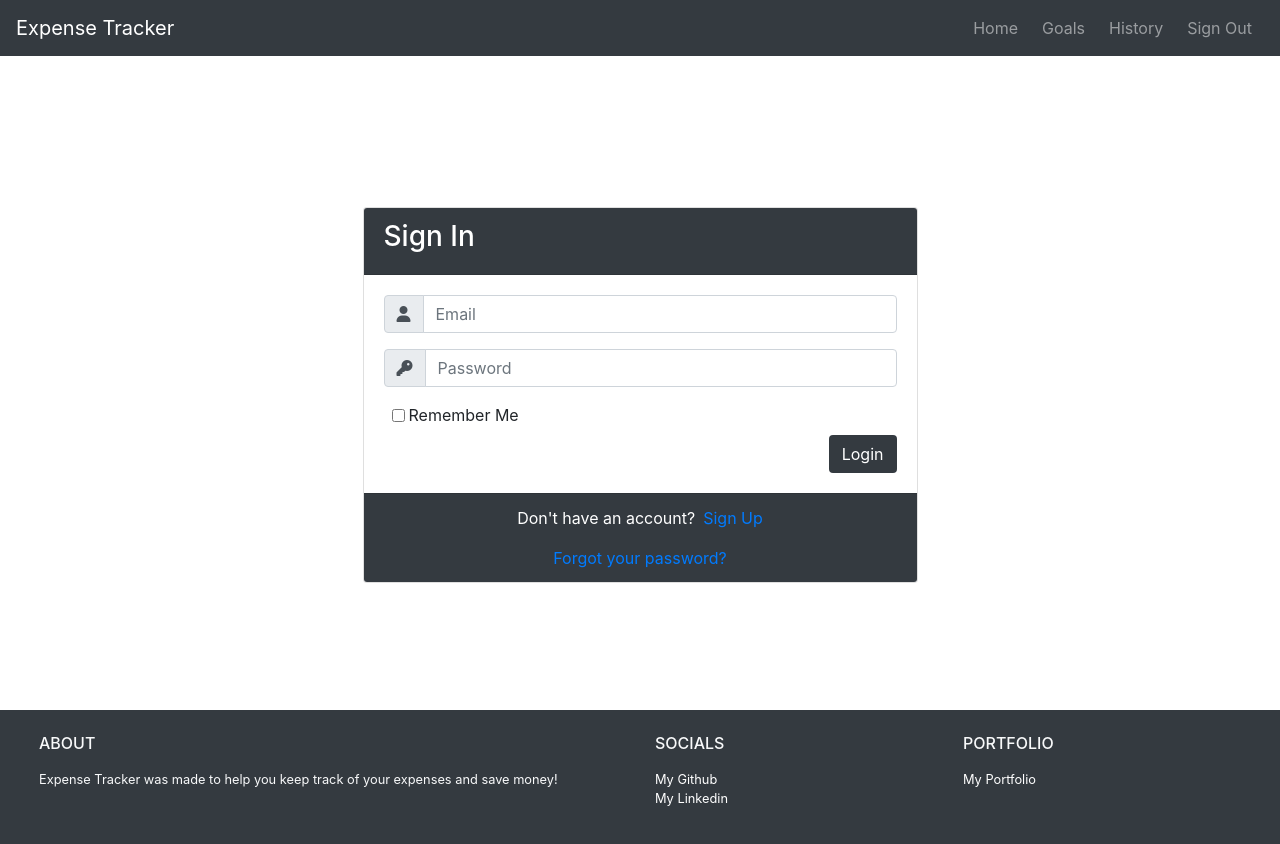
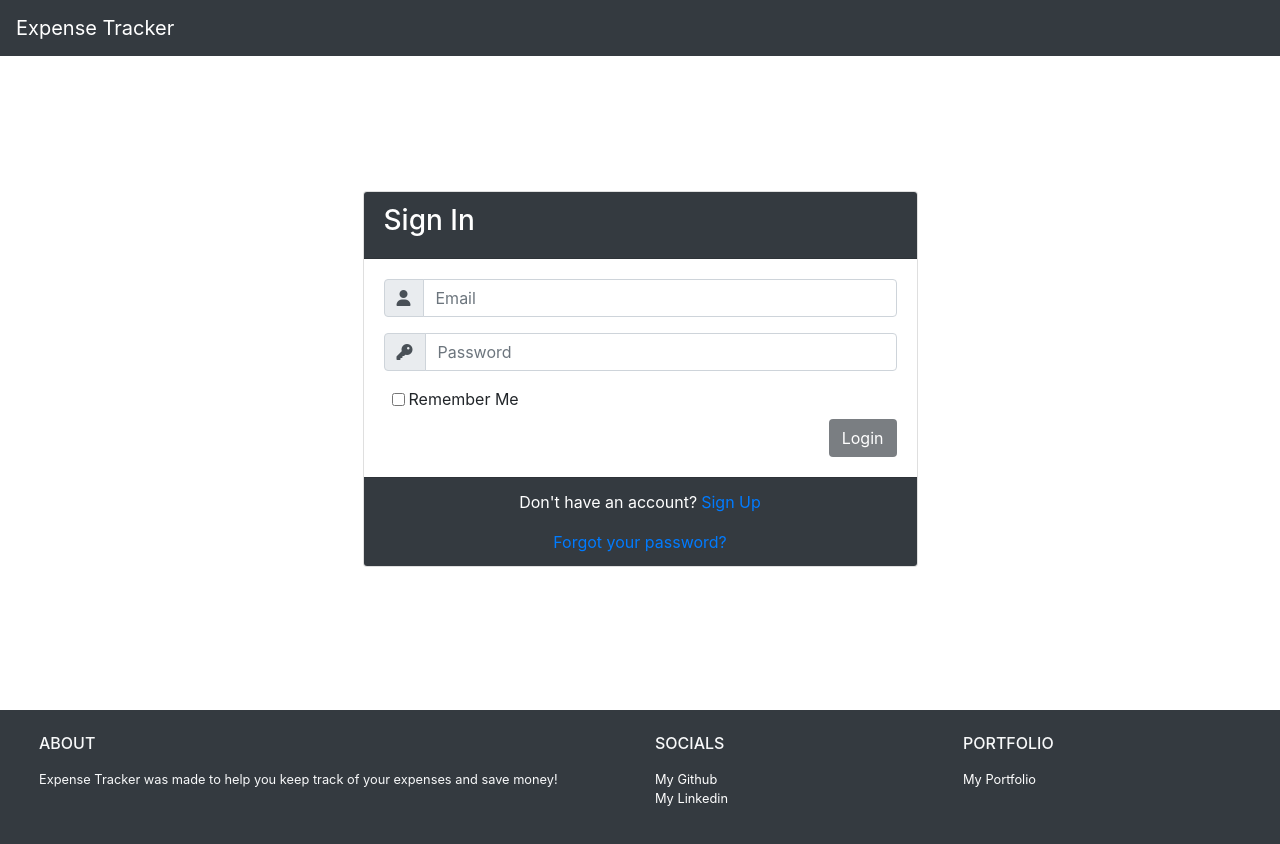
Before and after one commit to hugojvb/expense-tracker, an Angular app in the folder client/: page /signin in a window 1280 px wide. Shown: the top 844 px of the page. Built offline with nearby package versions, Linux system fonts and the light colour scheme.

Commit message:
Changed navbar and form for signin

```diff
--- a/client/src/app/app.module.ts
+++ b/client/src/app/app.module.ts
@@ -2,6 +2,7 @@ import { BrowserModule } from '@angular/platform-browser';
 import { NgModule } from '@angular/core';
 import { AppRoutingModule } from './app-routing.module';
 import { HttpClientModule } from '@angular/common/http';
+import { FormsModule } from '@angular/forms';
 
 import { AppComponent } from './app.component';
 import { NavbarComponent } from './components/navbar/navbar.component';
@@ -9,10 +10,10 @@ import { SidebarComponent } from './components/sidebar/sidebar.component';
 import { FooterComponent } from './components/footer/footer.component';
 import { HeaderComponent } from './components/header/header.component';
 import { BodyComponent } from './components/body/body.component';
+import { SigninComponent } from './components/signin/signin.component';
 
 import { DataService } from './services/data.service';
 import { AuthService } from './services/auth.service';
-import { SigninComponent } from './components/signin/signin.component';
 
 @NgModule({
   declarations: [
@@ -24,7 +25,7 @@ import { SigninComponent } from './components/signin/signin.component';
     BodyComponent,
     SigninComponent,
   ],
-  imports: [BrowserModule, AppRoutingModule, HttpClientModule],
+  imports: [BrowserModule, AppRoutingModule, HttpClientModule, FormsModule],
   providers: [DataService, AuthService],
   bootstrap: [AppComponent],
 })
--- a/client/src/app/components/navbar/navbar.component.html
+++ b/client/src/app/components/navbar/navbar.component.html
@@ -7,30 +7,34 @@
   <body>
     <nav class="navbar navbar-dark bg-dark navbar-expand-md">
       <a href="#" class="navbar-brand">Expense Tracker</a>
-      <button class="navbar-toggler" data-toggle="collapse" data-target="#menu">
+      <button
+        *ngIf="isLoggedIn"
+        class="navbar-toggler"
+        data-toggle="collapse"
+        data-target="#menu"
+      >
         <span class="navbar-toggler-icon"></span>
       </button>
       <div class="collapse navbar-collapse" id="menu">
-        <ul class="navbar-nav ml-auto">
-          <li class="nav-item text-center mx-1">
-            <a href="#" id="link-hover" routerLinkActive="active"
-              ><li class="nav-link" id="asd" routerLink="transactions">
-                Home
-              </li></a
+        <ul *ngIf="isLoggedIn" class="navbar-nav ml-auto">
+          <li class="nav-item text-center mx-1" routerLinkActive="active">
+            <a class="nav-link" routerLink="transactions" id="link-hover">
+              Home
+            </a>
+          </li>
+          <li class="nav-item text-center mx-1" routerLinkActive="active">
+            <a class="nav-link" routerLink="transactions" id="link-hover"
+              >Goals</a
             >
           </li>
-          <li class="nav-item text-center mx-1">
-            <a href="#" id="link-hover"
-              ><li class="nav-link" id="asd">Goals</li></a
+          <li class="nav-item text-center mx-1" routerLinkActive="active">
+            <a class="nav-link" routerLink="transactions" id="link-hover"
+              >History</a
             >
           </li>
-          <li class="nav-item text-center mx-1">
-            <a href="#" id="link-hover"
-              ><li class="nav-link" id="asd">History</li></a
-            >
-          </li>
-          <li class="nav-item text-center mx-1">
-            <a href="#" id="link-hover"><li class="nav-link">Sign Out</li></a>
+
+          <li class="nav-item text-center mx-1" routerLinkActive="active">
+            <a class="nav-link" routerLink="signin" id="link-hover">Sign Out</a>
           </li>
         </ul>
       </div>
--- a/client/src/app/components/navbar/navbar.component.ts
+++ b/client/src/app/components/navbar/navbar.component.ts
@@ -9,4 +9,6 @@ export class NavbarComponent implements OnInit {
   constructor() {}
 
   ngOnInit(): void {}
+
+  isLoggedIn: boolean = false;
 }
--- a/client/src/app/components/signin/signin.component.html
+++ b/client/src/app/components/signin/signin.component.html
@@ -6,21 +6,29 @@
     <title>Document</title>
   </head>
   <body>
-    <div class="container h-100 mt-4">
+    <div class="container h-100 mt-2">
       <div class="row align-items-center h-100">
         <div class="card mx-auto w-50">
           <div class="card-header bg-dark">
             <h3 class="text-white">Sign In</h3>
           </div>
           <div class="card-body">
-            <form>
+            <form #authForm="ngForm" (ngSubmit)="onSubmit(authForm)">
               <div class="input-group form-group">
                 <div class="input-group-prepend">
                   <span class="input-group-text"
                     ><i class="fas fa-user"></i
                   ></span>
                 </div>
-                <input type="text" class="form-control" placeholder="Email" />
+                <input
+                  type="email"
+                  class="form-control"
+                  placeholder="Email"
+                  id="email"
+                  name="email"
+                  required
+                  ngModel
+                />
               </div>
               <div class="input-group form-group">
                 <div class="input-group-prepend">
@@ -31,25 +39,32 @@
                 <input
                   type="password"
                   class="form-control"
+                  id="password"
                   placeholder="Password"
+                  minlength="6"
+                  name="password"
+                  required
+                  ngModel
                 />
               </div>
               <div class="row align-items-center remember ml-2">
                 <input class="mr-1" type="checkbox" /> Remember Me
               </div>
               <div class="form-group">
-                <input
-                  type="submit"
-                  value="Login"
+                <button
                   class="btn float-right mt-2 login_btn bg-dark text-white"
-                />
+                  [disabled]="!authForm.valid"
+                >
+                  Login
+                </button>
               </div>
             </form>
           </div>
           <div class="card-footer bg-dark">
             <div class="d-flex justify-content-center links text-white">
               <p>Don't have an account?</p>
-              <a href="#" class="ml-2">Sign Up</a>
+
+              <a href="#" class="ml-1"><span>Sign Up</span></a>
             </div>
             <div class="d-flex justify-content-center">
               <a href="#">Forgot your password?</a>
--- a/client/src/app/components/signin/signin.component.ts
+++ b/client/src/app/components/signin/signin.component.ts
@@ -1,15 +1,18 @@
-import { Component, OnInit } from '@angular/core';
+import { Component, OnInit, ViewChild } from '@angular/core';
+import { NgForm } from '@angular/forms';
 
 @Component({
   selector: 'app-signin',
   templateUrl: './signin.component.html',
-  styleUrls: ['./signin.component.css']
+  styleUrls: ['./signin.component.css'],
 })
 export class SigninComponent implements OnInit {
+  constructor() {}
 
-  constructor() { }
+  ngOnInit(): void {}
 
-  ngOnInit(): void {
+  onSubmit(form) {
+    console.log(form.value);
+    form.reset();
   }
-
 }
--- a/package.json
+++ b/package.json
@@ -24,6 +24,7 @@
   "dependencies": {
     "bcryptjs": "^2.4.3",
     "body-parser": "^1.19.0",
+    "concurrently": "^5.3.0",
     "cookie-parser": "^1.4.5",
     "dotenv": "^8.2.0",
     "express": "4.17.1",
```
Also changed, not shown: 1 other file (tests, documents, lock files or other folders).
